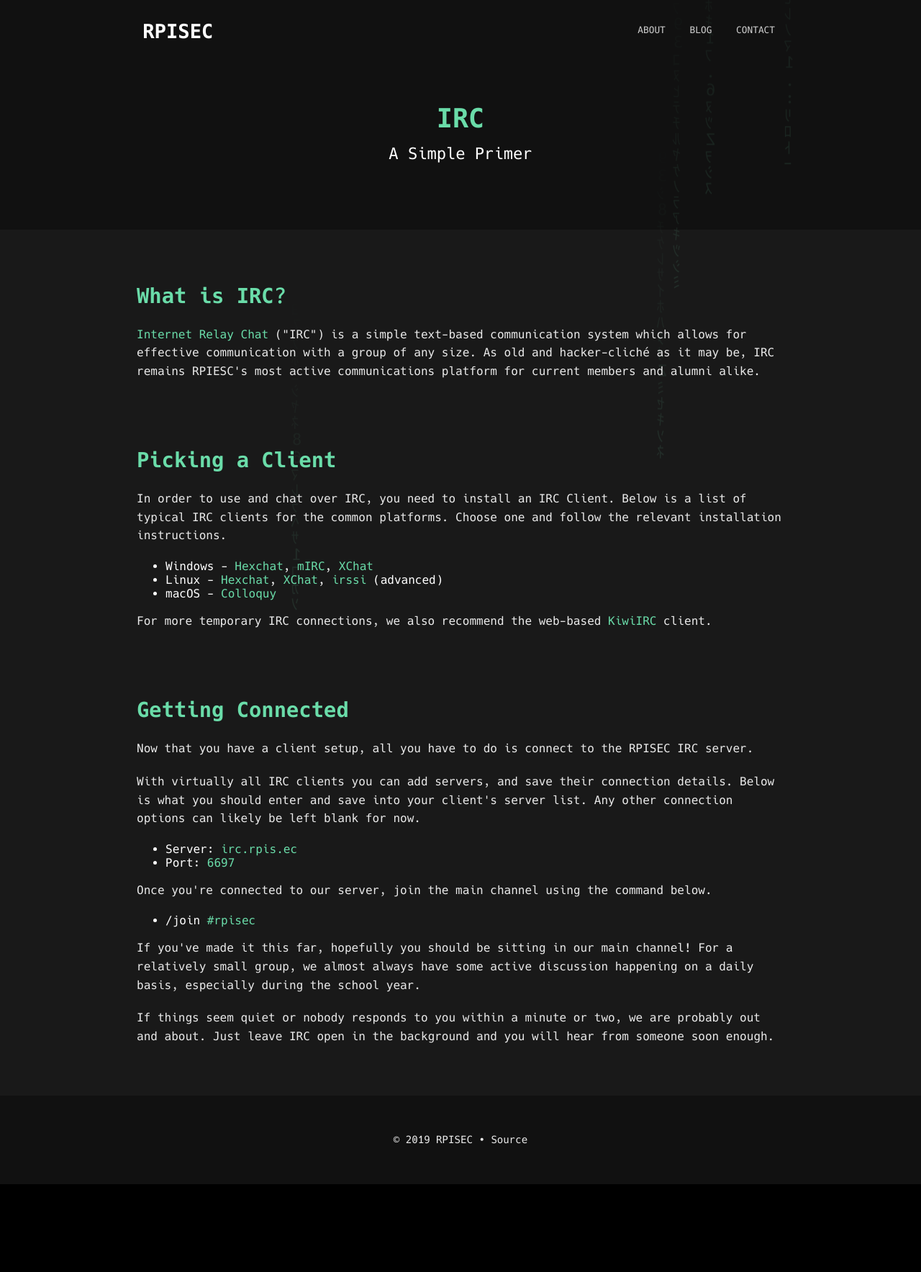
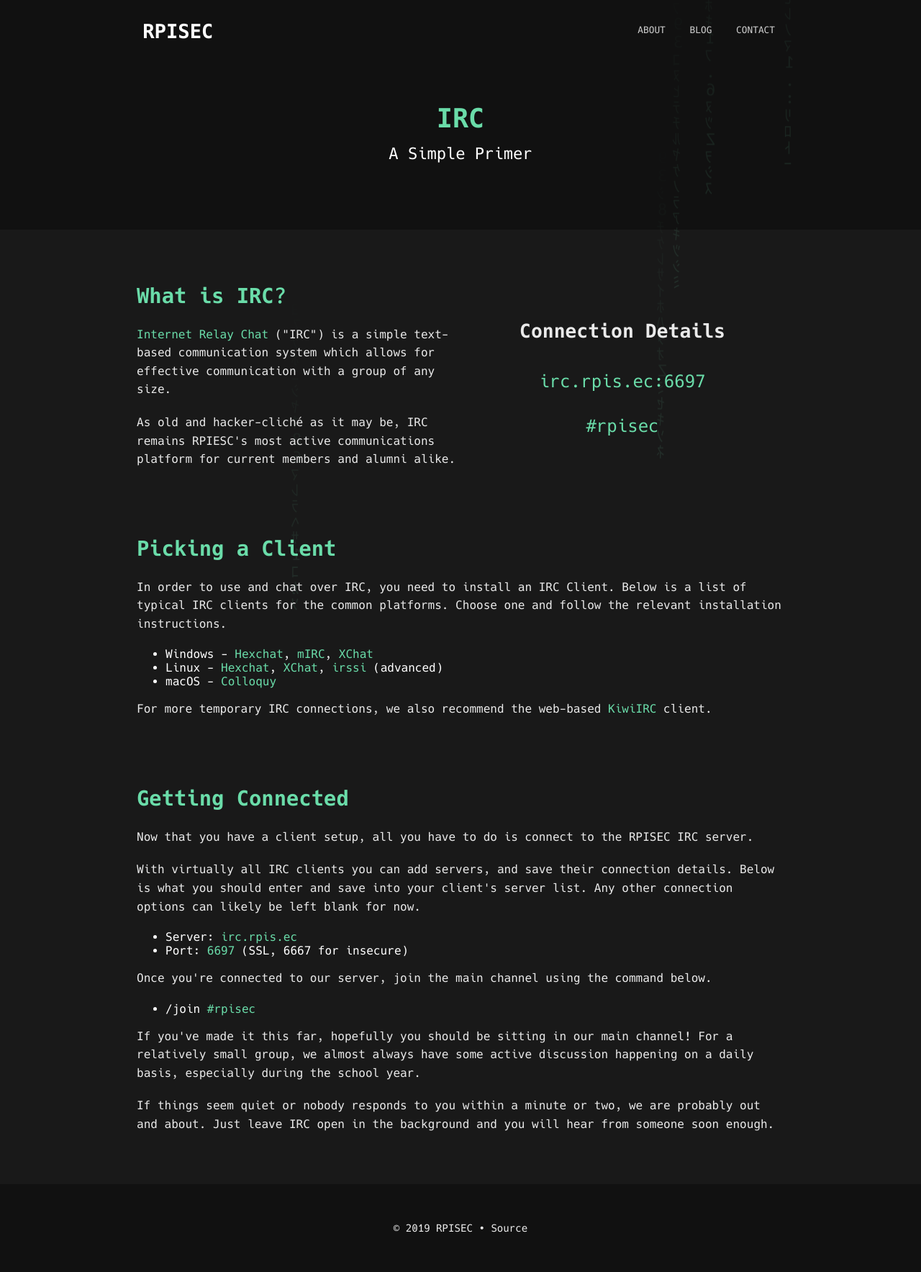
Before and after one commit to RPISEC/website, a Jekyll site: the page built from irc.html, in a window 1280 px wide. Shown: the whole page at 72% size. Built offline with Jekyll 4.4.1, drawn with Linux system fonts in a browser that asks for light colours; before the commit the page ends 1645 px from its top, so only the background shows below that.

Commit message:
some irc page fixes

```diff
--- a/_sass/layout.scss
+++ b/_sass/layout.scss
@@ -182,6 +182,10 @@ section + section {
 .sidetext {
 	font-size: 1.5em;
 	text-align: center;
+	h4 {
+		color: #eaeaea;
+		font-size: 1.1em;
+	}
 }
 
 .cta {
--- a/contact.html
+++ b/contact.html
@@ -24,7 +24,7 @@ description: Getting in Touch
             <h2>IRC</h2>
             <p>No computer security organization would be complete without its <a
                     href="https://wikipedia.org/wiki/Internet_Relay_Chat">IRC</a> server.</p>
-            <p>As old and hacker-cliché as it may be, IRC remains RPIESC's most active communications platform for
+            <p>As old and hacker-cliché as it may be, IRC remains RPISEC's most active communications platform for
                 current members and alumni alike.</p>
             <p>If you are looking for a more casual or immediate contact method, you can find more details on the <a
                     href="{{ site.baseurl }}/irc">IRC</a> page.</p>
--- a/irc.html
+++ b/irc.html
@@ -8,9 +8,14 @@ description: A Simple Primer
         <div class="text editable">
             <h2>What is IRC?</h2>
             <p><a href="https://wikipedia.org/wiki/Internet_Relay_Chat">Internet Relay Chat</a> ("IRC") is a simple
-                text-based communication system which allows for effective communication with a group of any size. As
-                old and hacker-cliché as it may be, IRC remains RPIESC's most active communications platform for current
-                members and alumni alike.</p>
+                text-based communication system which allows for effective communication with a group of any size.</p>
+            <p>As old and hacker-cliché as it may be, IRC remains RPIESC's most active communications platform for
+                current members and alumni alike.</p>
+        </div>
+        <div class="sidetext text editable">
+            <h4>Connection Details</h4>
+            <p><a href="ircs://irc.rpis.ec:6697/rpisec">irc.rpis.ec:6697</a></p>
+            <p><a href="ircs://irc.rpis.ec:6697/rpisec">#rpisec</a></p>
         </div>
     </div>
 </section>
@@ -43,7 +48,7 @@ description: A Simple Primer
                 blank for now.</p>
             <ul>
                 <li>Server: <a href="ircs://irc.rpis.ec:6697/rpisec">irc.rpis.ec</a></li>
-                <li>Port: <a href="ircs://irc.rpis.ec:6697/rpisec">6697</a></li>
+                <li>Port: <a href="ircs://irc.rpis.ec:6697/rpisec">6697</a> (SSL, 6667 for insecure)</li>
             </ul>
             <p>Once you're connected to our server, join the main channel using the command below.</p>
             <ul>
```
